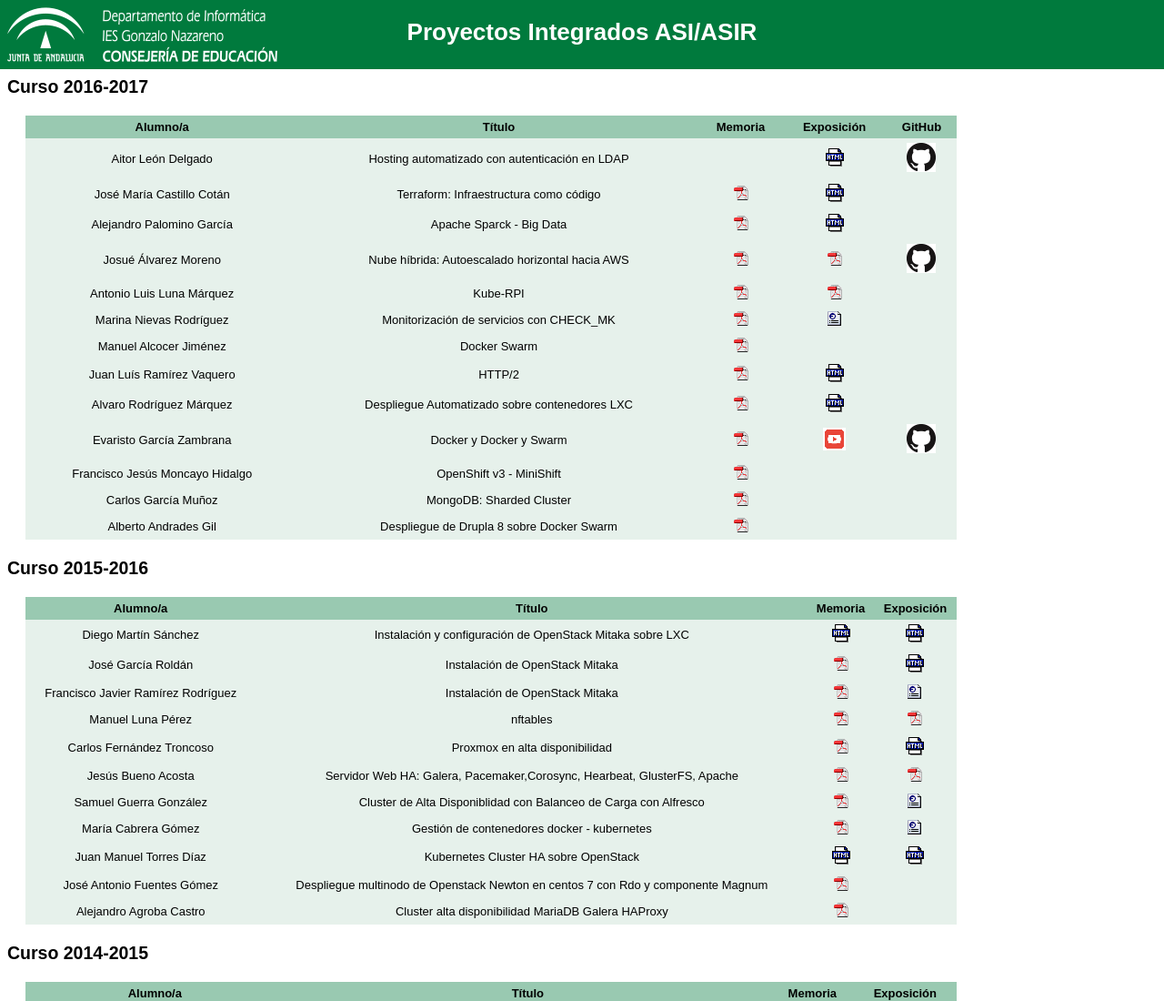
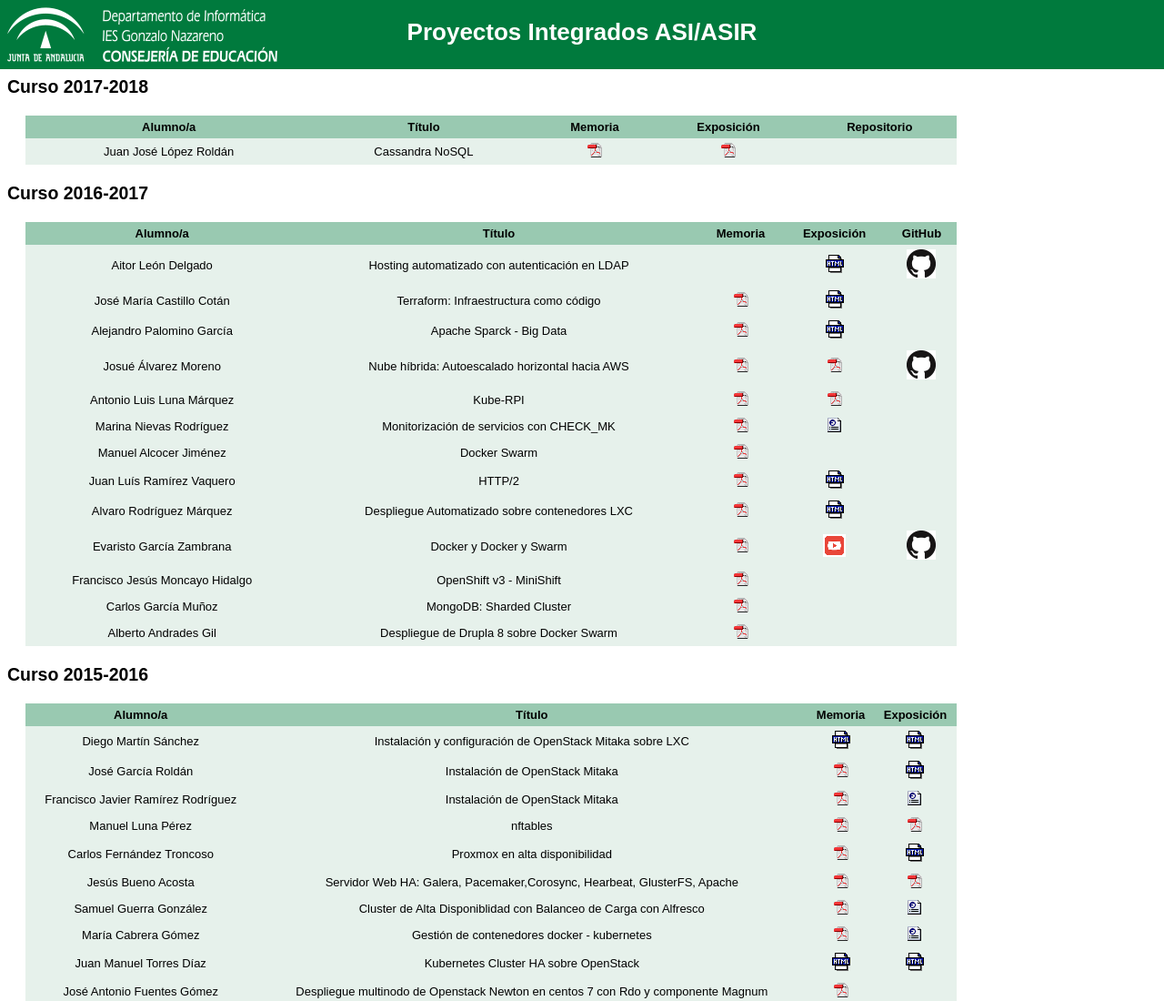
Before and after one commit to iesgn/proyectos_asir, a plain HTML site: page index.html in a window 1280 px wide. Shown: the top 1100 px of the page at 91% size. Drawn offline with Linux system fonts and the light colour scheme.

Commit message:
Juan José

```diff
--- a/index.html
+++ b/index.html
@@ -13,6 +13,25 @@
 	<h1>Proyectos Integrados ASI/ASIR</h1>
       </div>
       <div id="cuerpo">
+
+	<h2><a name="2017-2018">Curso 2017-2018</a></h2>
+				<table>
+								<tr>
+									<th>Alumno/a</th>
+									<th>Título</th>
+									<th>Memoria</th>
+									<th>Exposición</th>
+									<th>Repositorio</th>
+								</tr>
+
+							 <tr>
+									<td>Juan José López Roldán</td>
+									<td>Cassandra NoSQL</td>
+									<td><a href="2017-18/Memoria-Proyecto-juanjoselopezroldan.pdf"><img src="img/pdf.gif" alt="html-pdf"/></a></td>
+  								<td><a href="2017-18/Presentacion_Proyecto_Juan_Jose.pdf"><img src="img/pdf.gif" alt="html-pdf"/></a></td>
+									<td></td>
+							 </tr>
+			 </table>
 
 	<h2><a name="2016-2017">Curso 2016-2017</a></h2>
 	<table>
```
Also changed, not shown: 3 other files.
